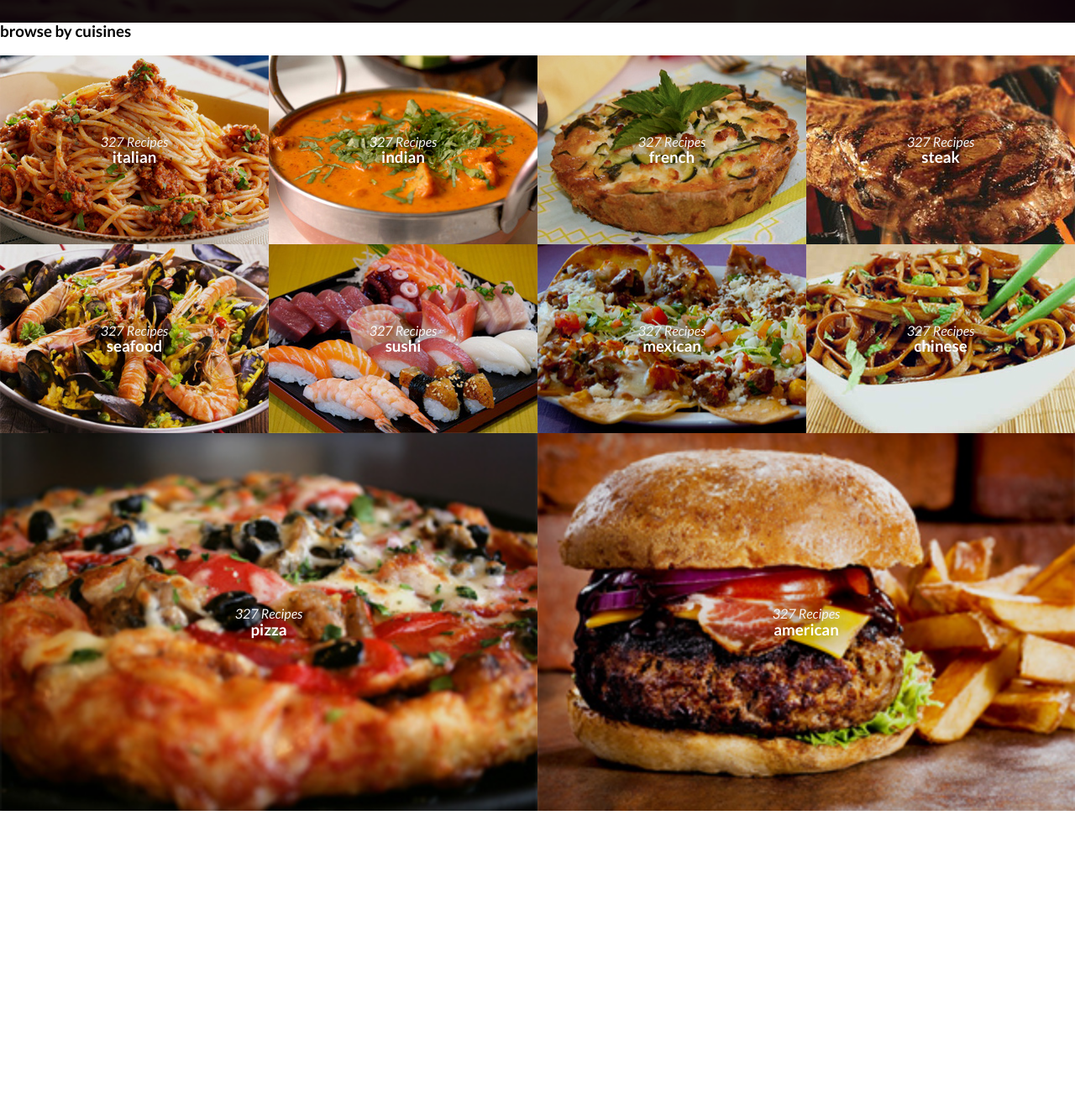
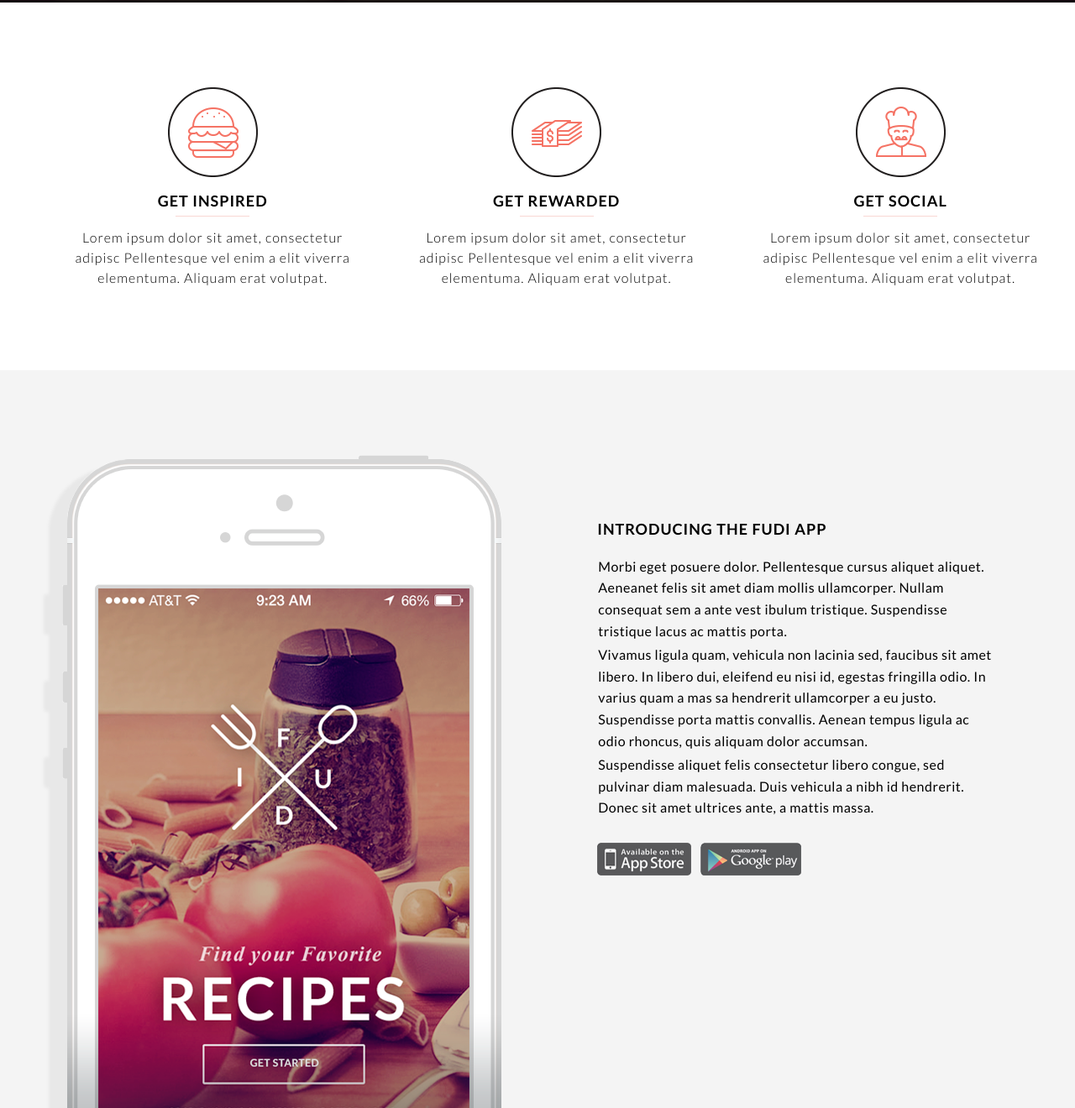
Before and after one commit to zwazoo/fudi, a plain HTML site: page index.html in a window 1280 px wide. Shown: the part 870-2190 px from the top of the page at 84% size. Before the commit the page ends 1836 px from the top, so only its background shows below. Drawn offline with Linux system fonts and the light colour scheme.

Commit message:
added 2 sections

```diff
--- a/css/style.css
+++ b/css/style.css
@@ -2,12 +2,11 @@
 
 body{
 	font:400 16px/1.1 Lato, sans-serif;
+	background:white;
 }
 
 /* Layout */
 .ba-container{
-	padding-left: 203px;
-	padding-right: 210px;
 	max-width: 1188px;
 }
 
@@ -50,7 +49,7 @@ select {
 	background-size: cover;
 	text-align:center;
 	color:white;
-	padding: 352px 0 242px;
+	padding: 352px 0 218px;
 
 }
 
@@ -70,8 +69,8 @@ select {
 .ba-menu {
 	display:flex;
 	list-style:none;
-	padding: 0px 0px 0px 0px;
-	margin:0;
+	margin-top: 7px;
+    margin-right: -48px;
 }
 
 .ba-menu a {
@@ -94,7 +93,7 @@ select {
 }
 
 .ba-logo {
-	margin:-8px 0px 0px -209px;
+	margin:-9px 0px 0px -4px;
 	display:block;
 }
 
@@ -105,7 +104,7 @@ select {
     letter-spacing: 1.8px;
     text-shadow: 0px 1px 40px rgba(1, 1, 1, 0.55);
     margin-top: -9px;
-    margin-left: 72px;
+    margin-left: 67px;
 }
 
 .ba-intro-title {
@@ -180,3 +179,170 @@ select {
 .ba-cuisines-title {
 	margin:0;
 }
+
+.ba-feedback {
+	display: flex;
+	justify-content: space-between;
+	padding: 101px 0px 82px 58px;
+	color: #000000;
+}
+
+.ba-feeadback__item {
+	display: inline-block;
+	text-align: center;
+}
+
+.ba-feeadback__item + .ba-feeadback__item {
+	margin-left: 50px;
+}
+
+.ba-feedback__title {
+    font-size: 18px;
+    font-weight: 700;
+    line-height: 1.7;
+    text-transform: uppercase;
+    padding-top: 10px;
+    letter-spacing: 1px;
+}
+
+.ba-feedback__title:after {
+    content: '';
+    display: block;
+    height: 1px;
+    background: #F9D7D3;
+    width: 88px;
+	margin: 3px auto;
+}
+
+.ba-feedback__desc {
+font-weight: 300;
+line-height: 1.5;
+letter-spacing: 1px;
+margin-top: -5px;
+}
+
+.ba-app {
+	color:black;
+	background:#F4F4F4;
+	padding-top: 101px;
+}
+
+.ba-app__forphones {
+	display: flex;
+	flex-wrap: wrap;
+}
+
+.ba-app__device {
+	padding-left: 3px;
+	width: 48%;
+}
+
+.ba-app__desc {
+	padding:73px 0px 0px 95px;
+	width:48%;
+}
+
+.ba-app__title {
+	text-transform: uppercase;
+	font-size: 18px;
+    font-weight: 700;
+	line-height: 1.7;
+	letter-spacing: 1px;
+}
+
+.ba-app__inf {
+	line-height: 1.6;
+    letter-spacing: 0.5px;
+	margin: -2px 0px 5px 1px;
+}
+
+.ba-app__download {
+	display:inline-block;
+	margin-top: 24px;
+    margin-right: 8px;
+}
+
+.ba-empty {
+	background: #483546;
+	padding: 230px;
+}
+
+.ba-col-1 {
+	width:5%;
+  }
+
+  .ba-col-2 {
+	width:10%;
+  }
+
+  .ba-col-3 {
+	width:15%;
+  }
+
+  .ba-col-4 {
+	width:20%;
+  }
+
+  .ba-col-5 {
+	width:25%;
+  }
+
+  .ba-col-6 {
+	width:30%;
+  }
+
+  .ba-col-7 {
+	width:35%;
+  }
+
+  .ba-col-8 {
+	width:40%;
+  }
+
+  .ba-col-9 {
+	width:45%;
+  }
+
+  .ba-col-10 {
+	width:50%;
+  }
+
+  .ba-col-11 {
+	width:55%;
+  }
+
+  .ba-col-12 {
+	width:60%;
+  }
+
+  .ba-col-13 {
+	width:65%;
+  }
+
+  .ba-col-14 {
+	width:70%;
+  }
+
+  .ba-col-15 {
+	width:75%;
+  }
+
+  .ba-col-16 {
+	width:80%;
+  }
+
+  .ba-col-17 {
+	width:85%;
+  }
+
+  .ba-col-18 {
+	width:90%;
+  }
+
+  .ba-col-19 {
+	width:95%;
+  }
+
+  .ba-col-20 {
+	width:100%;
+  }
--- a/index.html
+++ b/index.html
@@ -41,6 +41,65 @@
 				<a href="#" class="ba-button">get started</a>
 				<p class="ba-header-info">or send us your own recipes and <a class="ba-header-link" href="#">get rewarded!</a></p>
 			</div>
+		</section>
+
+		<section class="ba-feedback">
+			<div class="ba-container">
+				<div class="ba-feeadback__item ba-col-6">
+					<img src="images/feedback/burger.png" alt="icon">
+					<h3 class="ba-feedback__title">get inspired</h3>
+					<p class="ba-feedback__desc">Lorem ipsum dolor sit amet, consectetur adipisc
+							Pellentesque vel enim a elit viverra elementuma.
+							 Aliquam erat volutpat.</p>
+				</div>
+				<div class="ba-feeadback__item ba-col-6">
+					<img src="images/feedback/money.png" alt="icon">
+					<h3 class="ba-feedback__title">get rewarded</h3>
+					<p class="ba-feedback__desc">Lorem ipsum dolor sit amet, consectetur adipisc
+							Pellentesque vel enim a elit viverra elementuma.
+							 Aliquam erat volutpat.</p>
+				</div>
+				<div class="ba-feeadback__item ba-col-6">
+					<img src="images/feedback/cook.png" alt="icon">
+					<h3 class="ba-feedback__title">get social</h3>
+					<p class="ba-feedback__desc">Lorem ipsum dolor sit amet, consectetur adipisc
+							Pellentesque vel enim a elit viverra elementuma.
+							 Aliquam erat volutpat.</p>
+				</div>
+			</div>
+		</section>
+
+		<section class="ba-app">
+			<div class="ba-container">
+				<div class="ba-app__forphones">
+					<div class="ba-app__device">
+						<img src="images/app/phone.png" alt="" class="ba-app__phone">
+					</div>
+					<div class="ba-app__desc">
+						<h3 class="ba-app__title">introducing the fudi app</h3>
+
+						<p class="ba-app__inf">Morbi eget posuere dolor. Pellentesque cursus aliquet aliquet. Aeneanet
+			felis sit amet diam mollis ullamcorper. Nullam consequat sem a ante vest
+			ibulum tristique. Suspendisse tristique lacus ac mattis porta.</p>
+
+						<p class="ba-app__inf">Vivamus ligula quam, vehicula non lacinia sed, faucibus sit amet libero. In
+			libero dui, eleifend eu nisi id, egestas fringilla odio. In varius quam a mas
+			sa hendrerit ullamcorper a eu justo. Suspendisse porta mattis convallis.
+			Aenean tempus ligula ac odio rhoncus, quis aliquam dolor accumsan.</p>
+
+						<p class="ba-app__inf">Suspendisse aliquet felis consectetur libero congue, sed pulvinar diam
+			malesuada. Duis vehicula a nibh id hendrerit. Donec sit amet ultrices
+			ante, a mattis massa.</p>
+
+						<a href="" class="ba-app__download"><img src="images/app/appstore.png" alt="App Store"></a>
+						<a href="" class="ba-app__download"><img src="images/app/googleplay.png" alt="Google Play"></a>
+					</div>
+				</div>
+			</div>
+		</section>
+
+		<section class="ba-empty">
+
 		</section>
 
 		<section>
```
Also changed, not shown: images/app/appstore.png (added), images/app/googleplay.png (added), images/app/phone.png (added), images/feedback/burger.png (added), images/feedback/cook.png (added), images/feedback/money.png (added).
